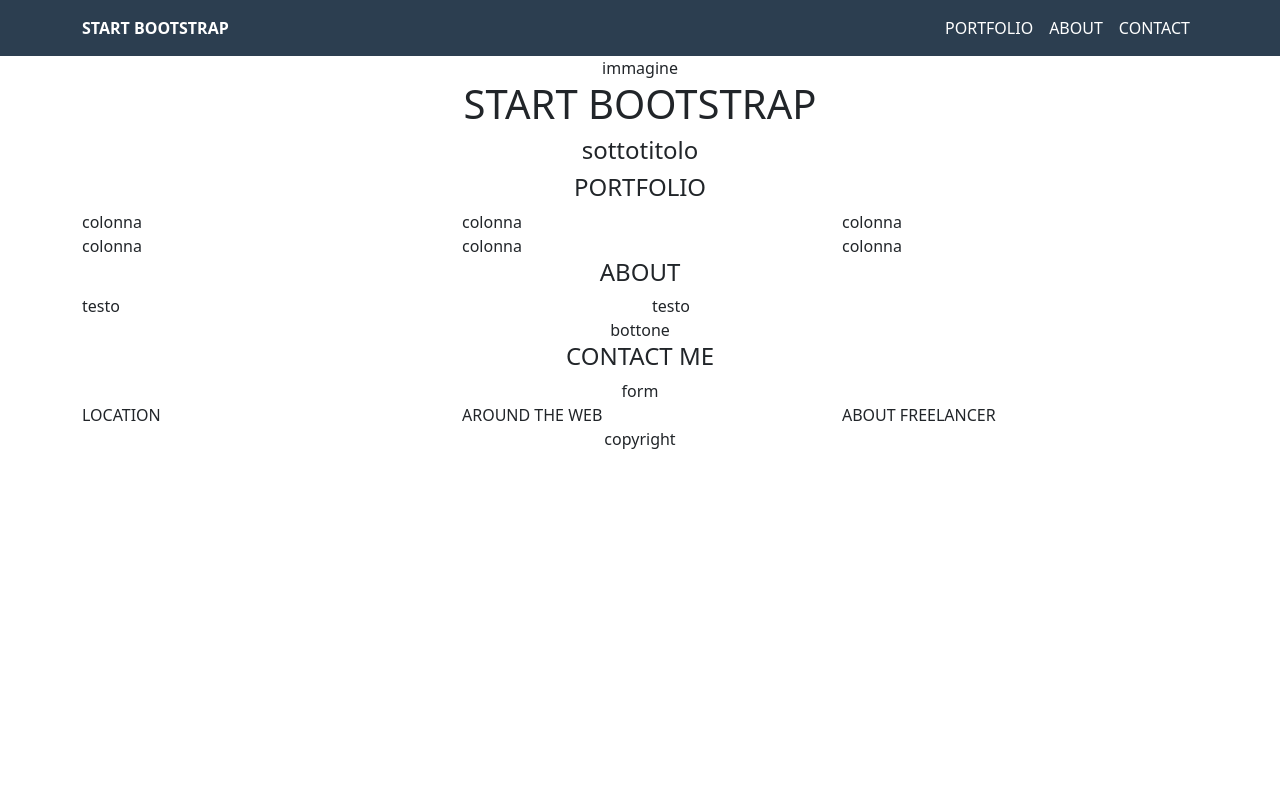
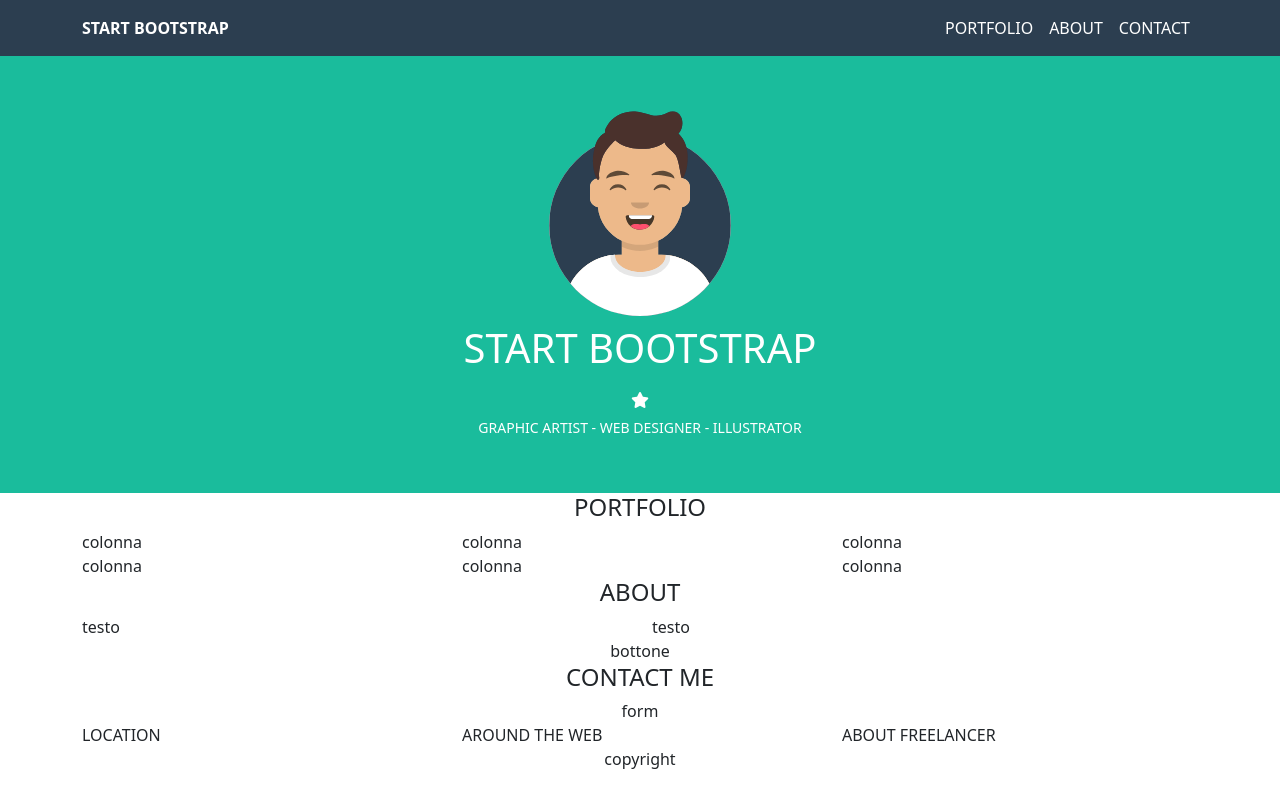
Before and after one commit to MarinaLasorsa/html-css-bootstrap-freelancer, a plain HTML site: page index.html in a window 1280 px wide. Drawn offline with nearby package versions, Linux system fonts and the light colour scheme.

Commit message:
ADD: hero section

```diff
--- a/css/style.css
+++ b/css/style.css
@@ -7,3 +7,16 @@
 .logo {
 	font-weight: bold;
 }
+
+.hero {
+	background-color: #1ABC9C;
+    color: white;
+}
+
+.hero img {
+	width: 200px;
+}
+
+.hero .subtitle {
+	font-size: 14px;
+}
--- a/index.html
+++ b/index.html
@@ -23,11 +23,12 @@
         </div>
     </header>
     <main>
-        <section class="hero">
+        <section class="hero py-4 py-md-5">
             <div class="container text-center">
-                <div>immagine</div>
-                <h1>START BOOTSTRAP</h1>
-                <h4>sottotitolo</h4>
+                <div><img src="./img/avatar.svg"/></div>
+                <h1 class="fs-1 pt-2">START BOOTSTRAP</h1>
+                <div class="py-2"><i class="fa-solid fa-star"></i></div>
+                <h6 class="subtitle">GRAPHIC ARTIST - WEB DESIGNER - ILLUSTRATOR</h6>
             </div>
         </section>
         <section class="portfolio">
```
Also changed, not shown: prova.html (+1 -0 lines).
